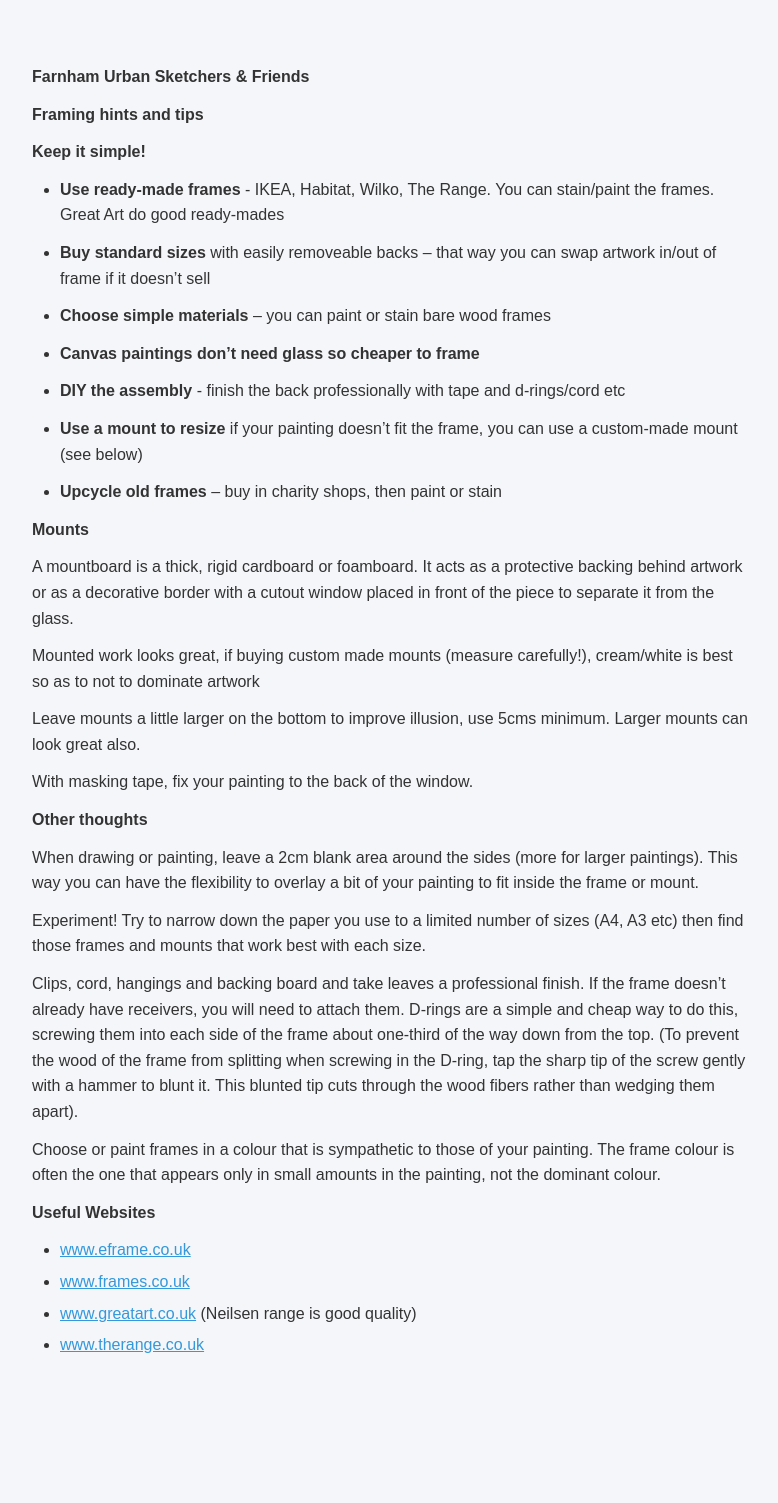
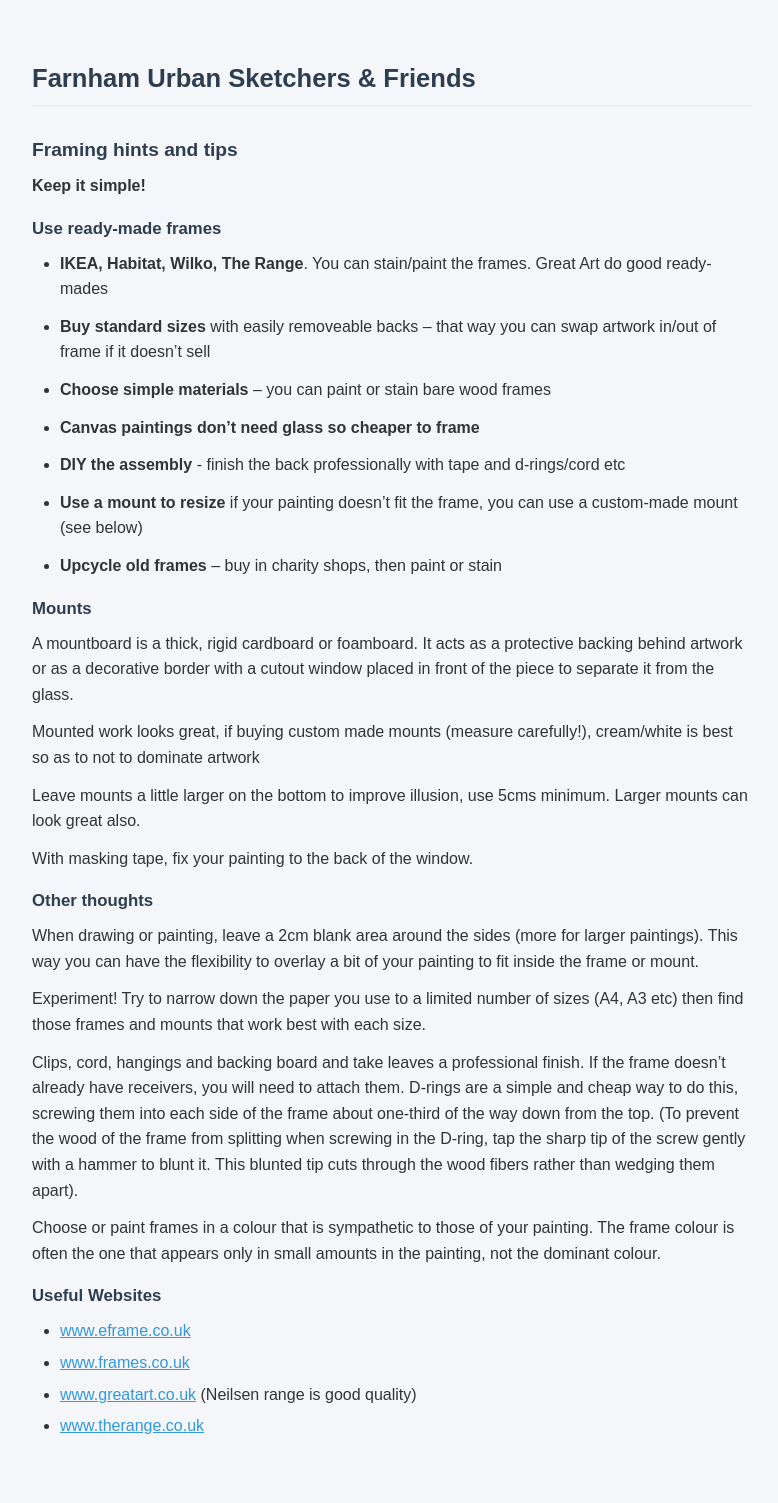
Before and after one commit to uskfarnham/exhibition-portal, a Jekyll site: the page built from framing.md, in a window 1280 px wide. Shown: the whole page, without its empty margins (248-1026 px from the left). Built offline with Jekyll 4.4.1, drawn with Linux system fonts in a browser that asks for light colours; before the commit the page ends 1422 px from its top, so only the background shows below that.

Commit message:
corrected markdown

```diff
--- a/framing.md
+++ b/framing.md
@@ -4,13 +4,15 @@ title: Framing hints and tips
 css: css/style.css
 ---
 
-**Farnham Urban Sketchers & Friends**
+# Farnham Urban Sketchers & Friends
 
-**Framing hints and tips**
+## Framing hints and tips
 
 **Keep it simple\!**
 
-* **Use ready-made frames** \- IKEA, Habitat, Wilko, The Range. You can stain/paint the frames. Great Art do good ready-mades
+### Use ready-made frames
+
+* **IKEA, Habitat, Wilko, The Range**. You can stain/paint the frames. Great Art do good ready-mades
 
 * **Buy standard sizes** with easily removeable backs – that way you can swap artwork in/out of frame if it doesn’t sell
 
@@ -24,7 +26,7 @@ css: css/style.css
 
 * **Upcycle old frames** – buy in charity shops, then paint or stain
 
-**Mounts**
+### Mounts
 
 A mountboard is a thick, rigid cardboard or foamboard.  It acts as a protective backing behind artwork or as a decorative border with a cutout window placed in front of the piece to separate it from the glass.
 
@@ -34,7 +36,7 @@ Leave mounts a little larger on the bottom to improve illusion, use 5cms minimum
 
 With masking tape, fix your painting to the back of the window.
 
-**Other thoughts**
+### Other thoughts
 
 When drawing or painting, leave a 2cm blank area around the sides (more for larger paintings). This way you can have the flexibility to overlay a bit of your painting to fit inside the frame or mount.
 
@@ -44,7 +46,7 @@ Clips, cord, hangings and backing board and take leaves a professional finish.
 
 Choose or paint frames in a colour that is sympathetic to those of your painting.   The frame colour is often the one that appears only in small amounts in the painting, not the dominant colour.
 
-**Useful Websites**
+### Useful Websites
 
 * [www.eframe.co.uk](http://www.eframe.co.uk)
 * [www.frames.co.uk](http://www.frames.co.uk)
```
